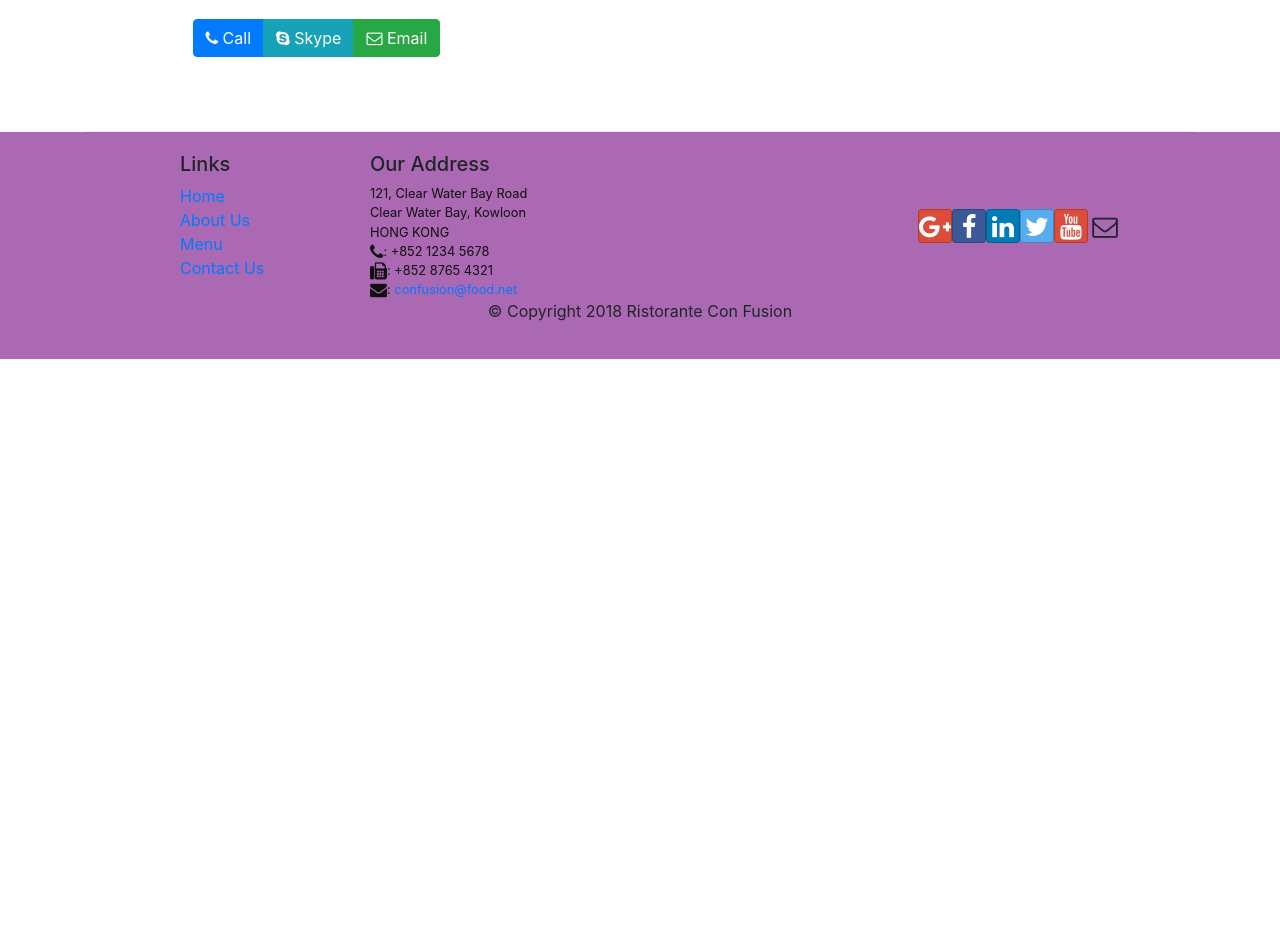
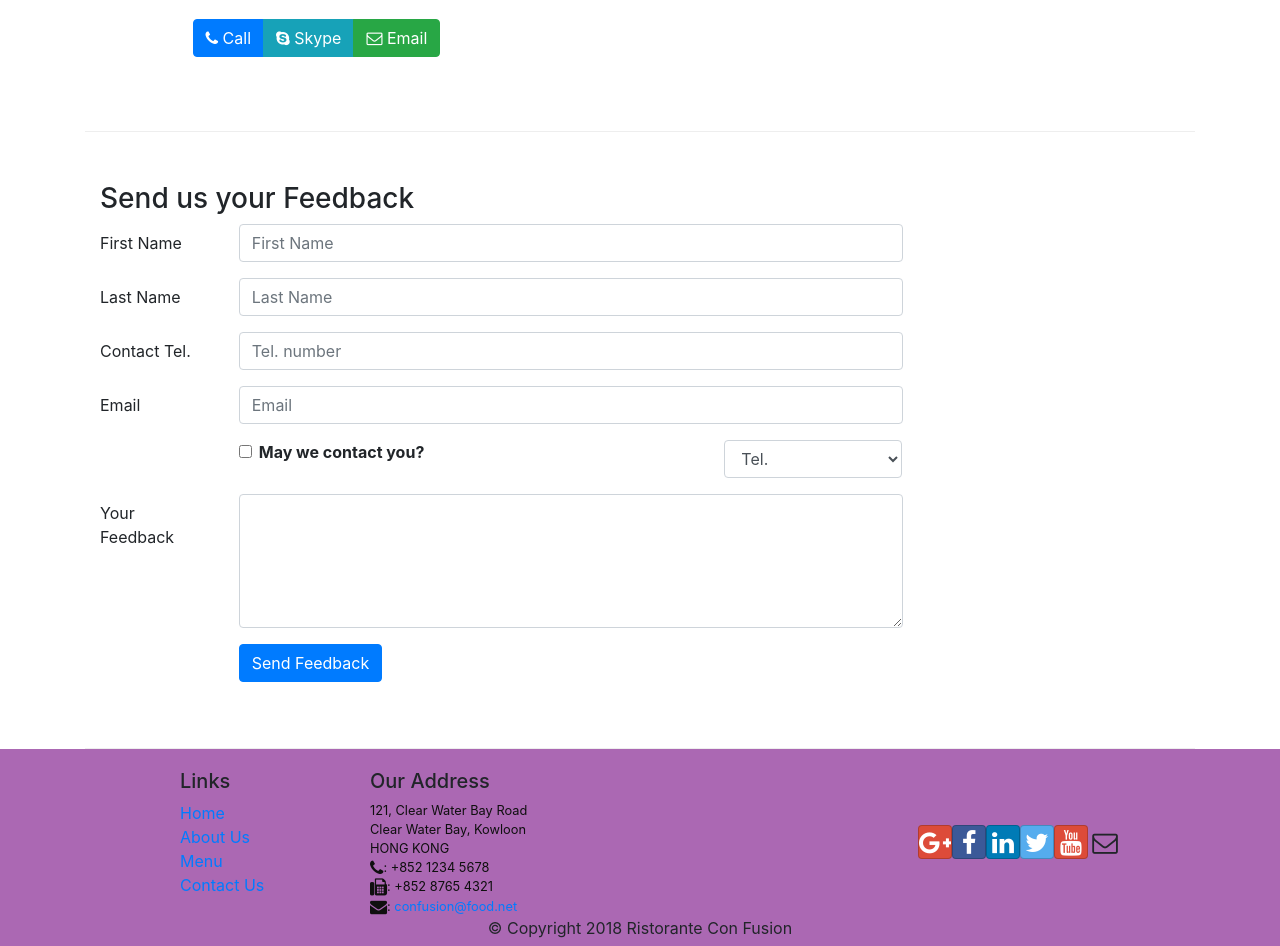
Before and after one commit to nuraynab/my-react-project, a React (Create React App) app: page /contactus in a window 1280 px wide. Shown: the part 740-1686 px from the top of the page. Before the commit the page ends 1099 px from the top, so only its background shows below. Built offline with nearby package versions, Linux system fonts and the light colour scheme.

Commit message:
controlled forms

```diff
--- a/src/components/ContactComponent.js
+++ b/src/components/ContactComponent.js
@@ -1,8 +1,41 @@
 import React from "react";
-import {Breadcrumb, BreadcrumbItem} from 'reactstrap'
+import {Breadcrumb, BreadcrumbItem, Button, Form, FormGroup, Label, Input, Col } from 'reactstrap'
 import {Link} from "react-router-dom";
 
-function Contact() {
+class Contact extends React.Component {
+
+    constructor(props) {
+        super(props);
+        this.state={
+            firstname: '',
+            lastname: '',
+            telnum: '',
+            email: '',
+            agree: false,
+            contactType: 'Tel.',
+            massage: ''
+        }
+        this.handleSubmit = this.handleSubmit.bind(this);
+        this.handleInputChange = this.handleInputChange.bind(this);
+    }
+
+    handleInputChange(event){
+        const target = event.target;
+        const value = target.type === 'checkbox' ? target.checked : target.value;
+        const name = target.name;
+
+        this.setState({
+            [name]: value
+        });
+    }
+
+    handleSubmit(event) {
+        console.log('Current State is: ' + JSON.stringify(this.state));
+        alert('Current State is: ' + JSON.stringify(this.state));
+        event.preventDefault();
+    }
+
+    render() {
         return (
             <div className="container">
                 <div className='row'>
@@ -41,8 +74,71 @@
                         </div>
                     </div>
                 </div>
+                <div className='row row-content'>
+                    <div className='col-12'>
+                        <h3>Send us your Feedback</h3>
+                    </div>
+                    <div className='col-12 col-md-9'>
+                        <Form onSubmit={this.handleSubmit}>
+                            <FormGroup row>
+                                <Label htmlFor='firstname' md={2}>First Name</Label>
+                                <Col md={10}>
+                                    <Input type='text' id='firstname' name='firstname' placeholder='First Name' value={this.state.firstname} onChange={this.handleInputChange}/>
+                                </Col>
+                            </FormGroup>
+                            <FormGroup row>
+                                <Label htmlFor='lastname' md={2}>Last Name</Label>
+                                <Col md={10}>
+                                    <Input type='text' id='lastname' name='lastname' placeholder='Last Name' value={this.state.lastname} onChange={this.handleInputChange}/>
+                                </Col>
+                            </FormGroup>
+                            <FormGroup row>
+                                <Label htmlFor='telnum' md={2}>Contact Tel.</Label>
+                                <Col md={10}>
+                                    <Input type='text' id='telnum' name='telnum' placeholder='Tel. number' value={this.state.telnum} onChange={this.handleInputChange}/>
+                                </Col>
+                            </FormGroup>
+                            <FormGroup row>
+                                <Label htmlFor='email' md={2}>Email</Label>
+                                <Col md={10}>
+                                    <Input type='text' id='email' name='email' placeholder='Email' value={this.state.email} onChange={this.handleInputChange}/>
+                                </Col>
+                            </FormGroup>
+                            <FormGroup row>
+                                <Col md={{size: 6, offset: 2}}>
+                                    <FormGroup check>
+                                        <Label check>
+                                            <Input type='checkbox' name='agree' checked={this.state.agree} onChange={this.handleInputChange}/> {' '} <strong>May we contact you?</strong>
+                                        </Label>
+                                    </FormGroup>
+                                </Col>
+                                <Col md={{size: 3, offset: 1}}>
+                                    <Input type='select' name='contactType' value={this.state.contactType} onChange={this.handleInputChange}>
+                                        <option>Tel.</option>
+                                        <option>Emal</option>
+                                    </Input>
+                                </Col>
+                            </FormGroup>
+                            <FormGroup row>
+                                <Label htmlFor='message' md={2}>Your Feedback</Label>
+                                <Col md={10}>
+                                    <Input type='textarea' id='message' name='message' rows='5' value={this.state.message} onChange={this.handleInputChange} />
+                                </Col>
+                            </FormGroup>
+                            <FormGroup row>
+                                <Col md={{size: 10, offset: 2}}>
+                                    <Button type='submit' color='primary'>
+                                        Send Feedback
+                                    </Button>
+                                </Col>
+                            </FormGroup>
+                        </Form>
+                    </div>
+                </div>
             </div>
         );
     }
 
+}
+
 export default Contact;
```
Lines whose indentation alone changed are shown as unchanged.
